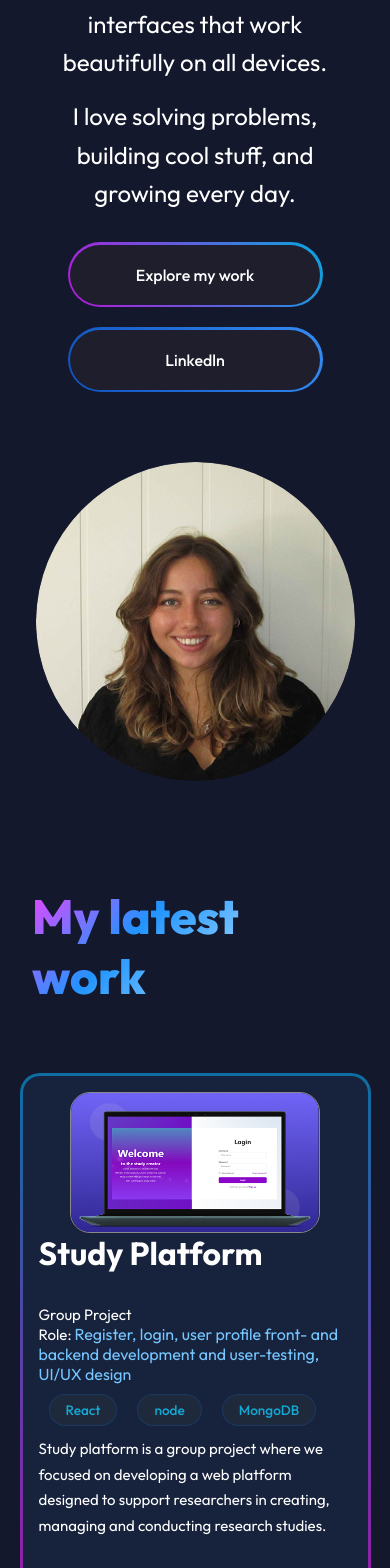
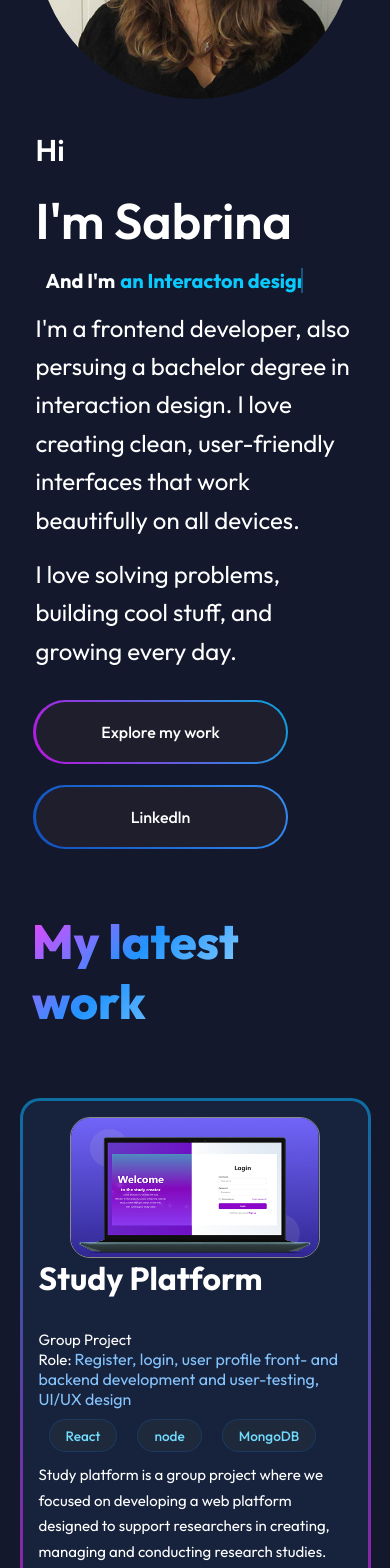
Before and after one commit to sabria23/Portfolio, a React (Vite) app: page / in a window 390 px wide. Shown: the part 380-1948 px from the top of the page. Built offline with nearby package versions, Linux system fonts and the light colour scheme.

Commit message:
fixed problems

```diff
--- a/src/component/Navbar/Navbar.css
+++ b/src/component/Navbar/Navbar.css
@@ -19,6 +19,7 @@ nav {
     display: flex;
     font-size: 1.6rem;
     text-decoration: none;
+    width: 13%;
     color: white;
     letter-spacing: 1px;
     transition: color 0.3s ease;
@@ -36,6 +37,8 @@ nav {
     list-style: none;
     justify-content: end;
 }
+
+
 
 
 .nav-links li a {
@@ -60,11 +63,12 @@ nav {
     transition: width 0.3s ease;
 }
 
+
 .nav-links li a:hover::after {
     width: 100%;
 }
 
-.nav-links li a:active::after {
+.nav-links li a:active {
     width: 100%;
 }
 
--- a/src/pages/Home/Home.css
+++ b/src/pages/Home/Home.css
@@ -6,6 +6,7 @@
     margin: 0 auto;
     padding: 5rem 2rem;
     flex-wrap: wrap;
+    margin-top: 2rem;
 }
 
 .main-text {
@@ -16,11 +17,13 @@
 .main-text h1 {
     font-size: 40px;
     font-weight: 600;
+
 }
 
 .main-text h2 {
     font-size: 90px;
     font-weight: 600;
+    margin-top: 20px;
 }
 
 .words-container {
@@ -176,6 +179,7 @@
     }
     .main-text h1 {
         font-size: 30px;
+
     }
 
     .main-text h2 {
@@ -183,17 +187,24 @@
     }
 
     .main-text {
-        text-align: center;
+    order: 2;
+        text-align: left;
+        margin: 0 auto;
         max-width: 500px;
+    }
+
+     .profile-container{
+        order: 1;
     }
 
     .profile-container img{
         max-width: 350px;
+        margin-top: 30%;
     }
 
-    .btn-action {
+      .btn-action {
         flex-direction: column;
-        align-items: center;
+        align-items: left;
     }
 
     .btn-work, .btn-link {
@@ -203,16 +214,19 @@
 
 .text {
     padding-left: 10px;
-    font-size: 26px;
+    font-size: 20px;
+}
+
+.text.sec-text {
+    padding-left: 5px;
 }
 
 }
 
 
-@media screen and (max-width: 1000px) {
+@media screen and (max-width: 1200px) {
     .home-container {
         flex-direction: column;
-        padding: 2rem 1rem;
         gap: 2rem;
     }
     .main-text h1 {
@@ -223,18 +237,26 @@
         font-size: 50px;
     }
 
-    .main-text {
-        text-align: center;
+   .main-text {
+    order: 2;
+        text-align: left;
+        margin: 0 auto;
         max-width: 500px;
     }
 
+     .profile-container{
+        order: 1;
+    }
+
+
     .profile-container img{
         max-width: 350px;
+        margin-top: 30%;
     }
 
     .btn-action {
         flex-direction: column;
-        align-items: center;
+        align-items: left;
     }
 
     .btn-work, .btn-link {
--- a/src/pages/Home/Home.jsx
+++ b/src/pages/Home/Home.jsx
@@ -48,11 +48,7 @@ export default function Home() {
                     <div className="btn-action">
                         <Link to="work" smooth={true} duration={500} className="btn-work">Explore my work</Link>
                         <Link className="btn-link">
-                            <a
-                                href="https://www.linkedin.com/in/sabrina-altahrawi-029bab1a6/"
-                                target="_blank"
-                                rel="noopener noreferrer"
-                                >
+                            <a href="https://www.linkedin.com/in/sabrina-altahrawi-029bab1a6/" target="_blank" rel="noopener noreferrer">
                                     Linkedln
                             </a>
                         </Link>
--- a/src/pages/Work/Work.css
+++ b/src/pages/Work/Work.css
@@ -11,7 +11,7 @@
 .tag {
     display: inline-block;
     background: #1e293b;
-    color: #14a8d5;
+    color: #71dbfe;
     padding: 0.4rem 1rem;
     border-radius: 40px;
     font-size: 0.85rem;
@@ -31,8 +31,7 @@
 /* project role */
 .role {
     font-size: 1rem;
-    color: #76c6ff;
-    margin-bottom: 0.5rem;
+    color: #86c4fe;
 }
 
 
@@ -46,13 +45,6 @@
 
 }
 
-.desc-header {
-    color: #587CE8;
-}
-
-.desc {
-    color: black;
-}
 
 
 .project-card {
--- a/src/pages/Work/projectsData.js
+++ b/src/pages/Work/projectsData.js
@@ -1,6 +1,7 @@
 import projectImg1 from "../../assets/studyPlatformLogin.png";
 import projectImg2 from "../../assets/work-Blink&Find.png";
 import projectImg3 from "../../assets/HelseRettApp.png";
+import projectImg4 from "../../assets/samfundet.png";
 
 const project = [
         {
@@ -15,6 +16,17 @@ const project = [
             projectType: "Code",
         },
          {
+            title: "Samfundet",
+            image: projectImg4,
+            description: "The project involved redesigning the website for Samfundet Gjøvik, focusing on accessibility, usability, and consistent design. Delivered a responsive hi-fi prototype in Figma for desktop and mobile, supported by research and heuristic evaluation.",
+            tags: ["Figma", "UI/UX", "Prototyping", "Accessibility", "User Research", "Responsive Design"],
+            projectLink: "https://www.figma.com/design/Q4A3pdFfcKIQ4G0BS9q57u/Samfundet_IDG2200_G12?node-id=389-1386&t=SBav7QZuYPTK0ddI-1",
+            demo: "https://www.figma.com/proto/Q4A3pdFfcKIQ4G0BS9q57u/Samfundet_IDG2200_G12?page-id=389%3A1386&node-id=779-3539&viewport=262%2C421%2C0.44&t=bOSrmf3ARU1JJQrq-1&scaling=scale-down&content-scaling=fixed&starting-point-node-id=779%3A3539",
+            type: "Group",
+            role: "Accessiblity testing, user journey mapping, and prototyping (lo-fi to hi-fi) in Figma. Contributed to user journey mapping, ideation, documentation.",
+            projectType: "Design",
+        },
+        {
             title: "Blink & find",
             image: projectImg2,
             description: "Blink & Find is a multiplayer game where players compete to find item in the picture within a time limit. The game is designed to be engaging and fun, encouraging quick observation and attention to detail.",
@@ -33,7 +45,7 @@ const project = [
             projectLink: "https://www.figma.com/design/wnAhuDbjtefDq2BLhcFFFC/Nettside-til-Helseinn?node-id=17-472&t=0I34E1aZMWKZUFLq-1",
             demo: "https://www.figma.com/proto/wnAhuDbjtefDq2BLhcFFFC/Nettside-til-Helseinn?page-id=17%3A472&node-id=435-4165&starting-point-node-id=435%3A4165&t=en2b0fUCeHbY08l6-1",
             type: "Group",
-            role: "UI/UX designer - responsible for user research, prototyping, and designing accessible, easy-to-navigate interface for elder users",
+            role: "UI/UX designer - responsible for user research, prototyping, creating component and designing accessible, easy-to-navigate interface for elder users",
             projectType: "Design",
         },
     ];
```
Also changed, not shown: src/routes/Router.jsx (deleted, +0 -17 lines), src/assets/samfundet.png (added), src/component/Button/Button.jsx (deleted), src/routes/Router.css (deleted).
